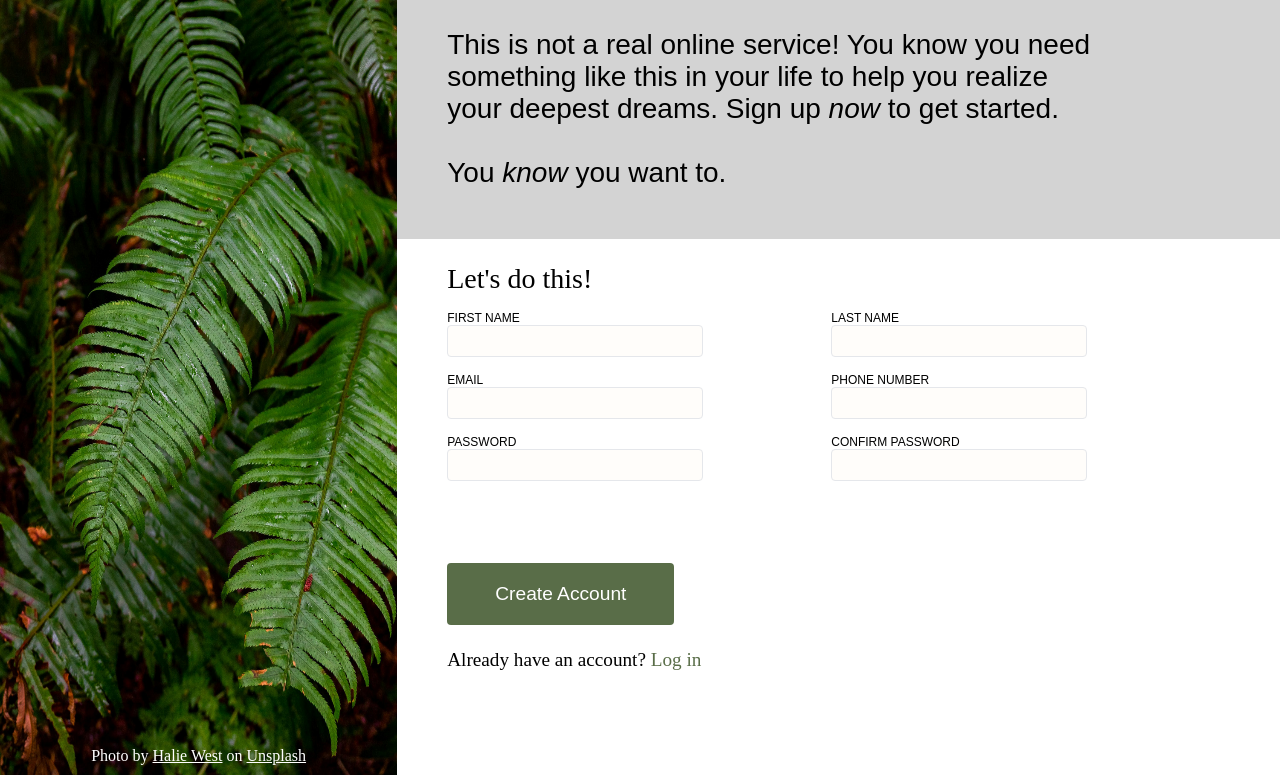
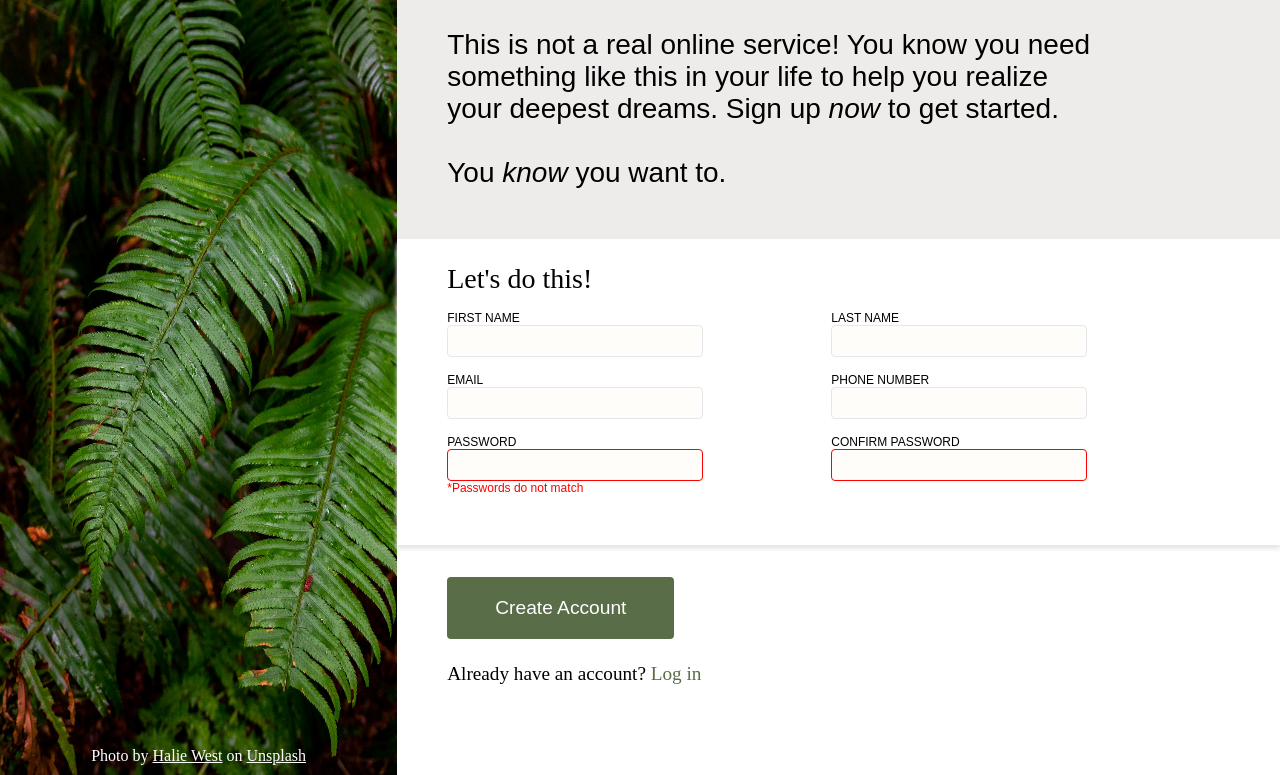
Before and after one commit to cbaronia/TOP_Sign-Up_Form, a plain HTML site: page index.html in a window 1280 px wide. Shown: the part 25-800 px from the top of the page. Drawn offline with Linux system fonts and the light colour scheme.

Commit message:
Add invalid input stylings and misc styles

```diff
--- a/index.html
+++ b/index.html
@@ -39,7 +39,8 @@
 
                     <div class="input_element">
                         <label for="password">PASSWORD</label>
-                        <input type="password" id="password" name="password" required>
+                        <input class="password-field" type="password" id="password" name="password" required>
+                        <p>*Passwords do not match</p>
                     </div>
                 </div>
 
@@ -57,7 +58,7 @@
 
                     <div class="input_element">
                         <label for="confirm_password">CONFIRM PASSWORD</label>
-                        <input type="password" id="confirm_password" name="confirm_password" required>
+                        <input class="password-field" type="password" id="confirm_password" name="confirm_password" required>
                     </div>
                 </div>
 
--- a/styles.css
+++ b/styles.css
@@ -89,7 +89,7 @@ label {
 }
 
 .description {
-  background-color: lightgray;
+  background-color: rgb(238, 235, 235);
   height: 33%;
   display: flex;
   flex-direction: column;
@@ -103,6 +103,7 @@ label {
 
 .form-section {
   padding: 24px 0px 50px 50px;
+  box-shadow: 0px 4px 4px #E5E7EB;
 }
 
 .form-section > p {
@@ -143,6 +144,20 @@ label {
   box-shadow: 4px 4px 4px #E5E7EB;
 }
 
+.password-field + p {
+  color: red;
+  font-size: 0.75rem;
+  visibility: hidden;
+}
+
+.password-field:invalid {
+  border: 1px solid red;
+}
+
+.password-field:invalid + p {
+  visibility: visible;
+}
+
 .end-section {
   padding: 32px 0px 50px 50px;
   display: flex;
```
